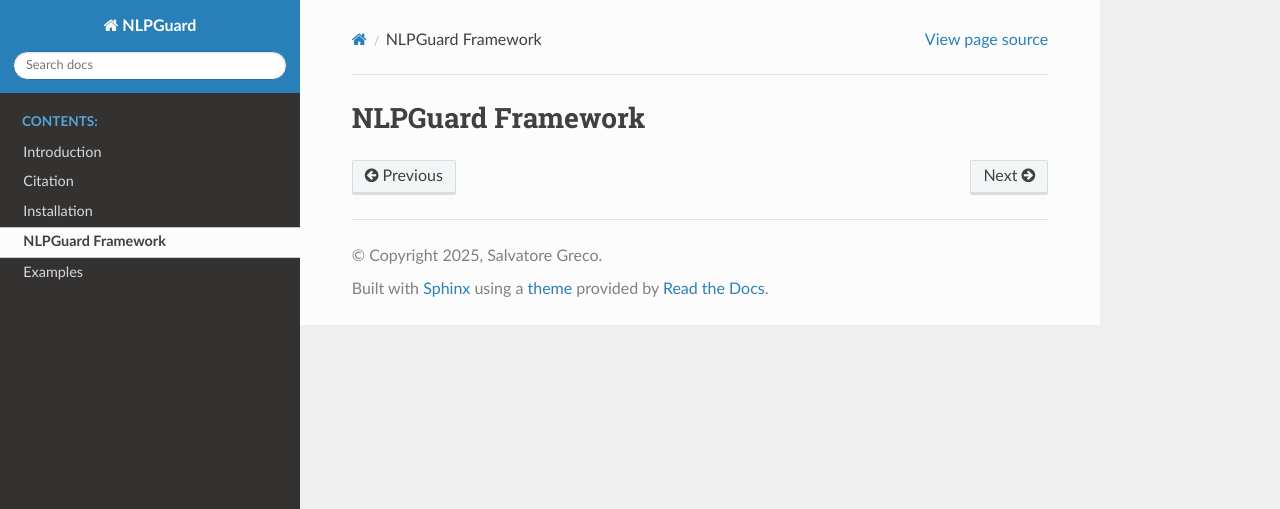
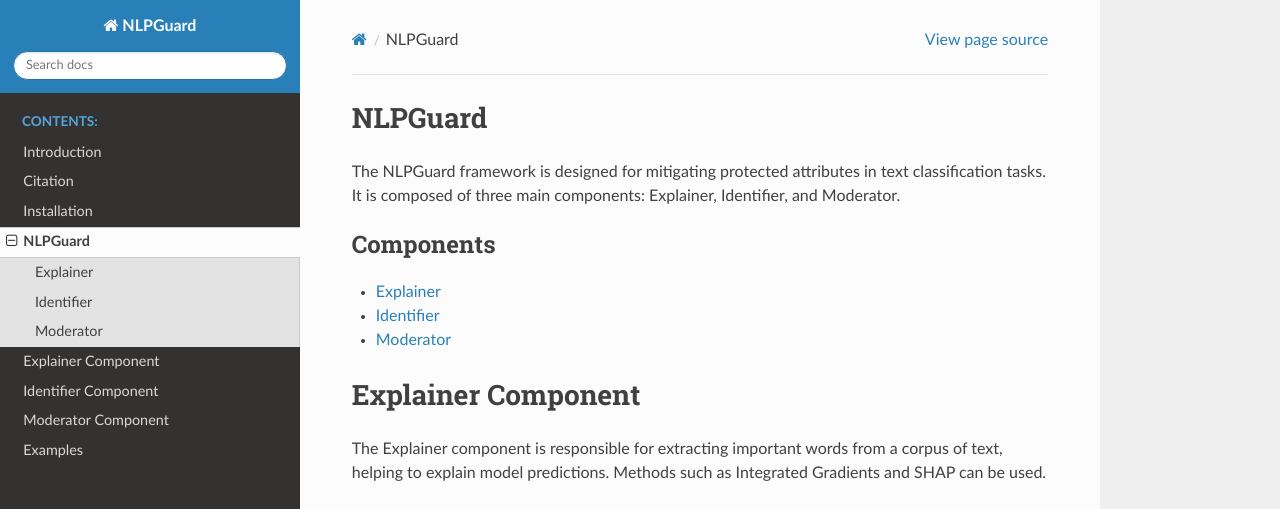
Before and after one commit to grecosalvatore/nlpguard, a Sphinx documentation site: the page built from docs/source/nlpguard.rst, in a window 1280 px wide and 1312 px high. Shown: the top 509 px of the window. Built offline with Sphinx 7.4.7 and the Read the Docs theme 3.1.0, drawn with Linux system fonts in a browser that asks for light colours; some of the changed text lies outside the part shown; grey boxes are pictures that could not be loaded.

Commit message:
Updated framework

```diff
--- a/docs/source/nlpguard.rst
+++ b/docs/source/nlpguard.rst
@@ -1,2 +1,44 @@
-NLPGuard Framework
-============
+.. _nlpguard:
+
+NLPGuard
+==================
+
+The NLPGuard framework is designed for mitigating protected attributes in text classification tasks. It is composed of three main components: Explainer, Identifier, and Moderator.
+
+.. toctree::
+   :maxdepth: 2
+   :caption: Components
+
+   explainer
+   identifier
+   moderator
+
+Explainer Component
+==================
+
+The Explainer component is responsible for extracting important words from a corpus of text, helping to explain model predictions. Methods such as Integrated Gradients and SHAP can be used.
+
+.. automodule:: nlpguard.explainer
+   :members:
+   :undoc-members:
+   :show-inheritance:
+
+Identifier Component
+===================
+
+The Identifier component identifies protected attributes from the most important words extracted by the Explainer.
+
+.. automodule:: nlpguard.identifier
+   :members:
+   :undoc-members:
+   :show-inheritance:
+
+Moderator Component
+==================
+
+The Moderator component mitigates the identified protected attributes in a corpus of text using various strategies such as word removal or word replacement.
+
+.. automodule:: nlpguard.moderator
+   :members:
+   :undoc-members:
+   :show-inheritance:
```
Also changed, not shown: docs/source/explainer.rst (added, +9 -0 lines), docs/source/identifier.rst (added, +9 -0 lines), docs/source/moderator.rst (added, +9 -0 lines).
